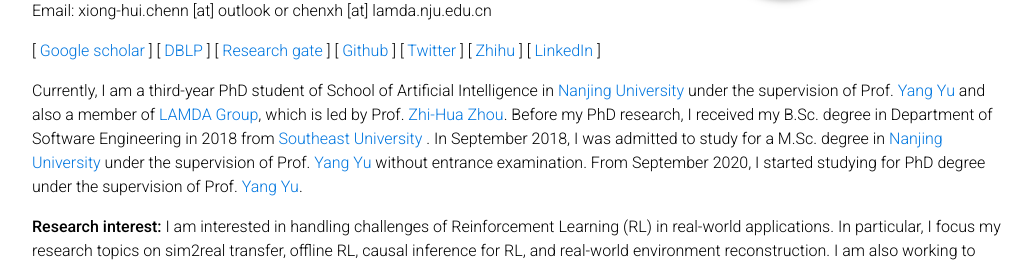
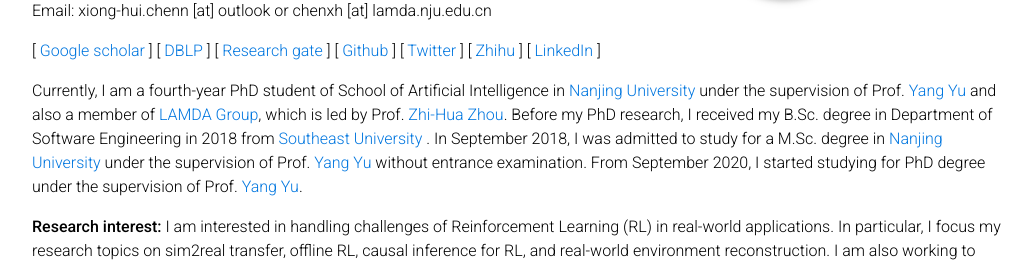
Before and after one commit to xionghuichen/xionghuichen.github.io, a Jekyll site: the page built from _pages/about.md, in a window 1280 px wide and 900 px high. Shown: the part 251-516 px from the top of the window, without its empty margins (123-1155 px from the left). Built offline with Jekyll 4.4.1, drawn with Linux system fonts in a browser that asks for light colours; comment, search, counter and statistics services are not loaded.

Commit message:
update info

```diff
--- a/_pages/about.md
+++ b/_pages/about.md
@@ -24,7 +24,7 @@
 [ [Google scholar](https://scholar.google.com/citations?user=H5pguCYAAAAJ&hl=en) ] [ [DBLP](https://dblp.org/pid/241/7938.html) ] [ [Research gate](https://www.researchgate.net/profile/Xiong-Hui-Chen-2) ] [ [Github](https://github.com/xionghuichen) ] [ [Twitter](https://twitter.com/xiong_hui_chen) ] [ [Zhihu](https://www.zhihu.com/people/chen-xiong-hui-10) ] [ [LinkedIn](https://www.linkedin.com/in/xiong-hui-chen-9a94b411a/) ]
 
 
-<p> Currently, I am a third-year PhD student of School of Artificial Intelligence in <a href="https://www.nju.edu.cn/EN/main.htm">Nanjing University</a> under the supervision of Prof. <a href="http://www.lamda.nju.edu.cn/yuy/">Yang Yu</a> and also a member of <a href="https://www.lamda.nju.edu.cn/MainPage.ashx">LAMDA Group</a>, which is led by Prof. <a href="https://cs.nju.edu.cn/zhouzh/index.htm">Zhi-Hua Zhou</a>.  Before my PhD research, I received my B.Sc. degree in Department of Software Engineering in 2018 from <a href="https://www.seu.edu.cn/english/main.htm"> Southeast University </a> . In September 2018, I was admitted to study for a M.Sc. degree in <a href="https://www.nju.edu.cn/EN/main.htm">Nanjing University</a>  under the supervision of  Prof. <a href="http://www.lamda.nju.edu.cn/yuy/">Yang Yu</a> without entrance examination.  From September 2020, I started studying for PhD degree under the supervision of  Prof. <a href="http://www.lamda.nju.edu.cn/yuy/">Yang Yu</a>.</p>
+<p> Currently, I am a fourth-year PhD student of School of Artificial Intelligence in <a href="https://www.nju.edu.cn/EN/main.htm">Nanjing University</a> under the supervision of Prof. <a href="http://www.lamda.nju.edu.cn/yuy/">Yang Yu</a> and also a member of <a href="https://www.lamda.nju.edu.cn/MainPage.ashx">LAMDA Group</a>, which is led by Prof. <a href="https://cs.nju.edu.cn/zhouzh/index.htm">Zhi-Hua Zhou</a>.  Before my PhD research, I received my B.Sc. degree in Department of Software Engineering in 2018 from <a href="https://www.seu.edu.cn/english/main.htm"> Southeast University </a> . In September 2018, I was admitted to study for a M.Sc. degree in <a href="https://www.nju.edu.cn/EN/main.htm">Nanjing University</a>  under the supervision of  Prof. <a href="http://www.lamda.nju.edu.cn/yuy/">Yang Yu</a> without entrance examination.  From September 2020, I started studying for PhD degree under the supervision of  Prof. <a href="http://www.lamda.nju.edu.cn/yuy/">Yang Yu</a>.</p>
 
 
 
```
